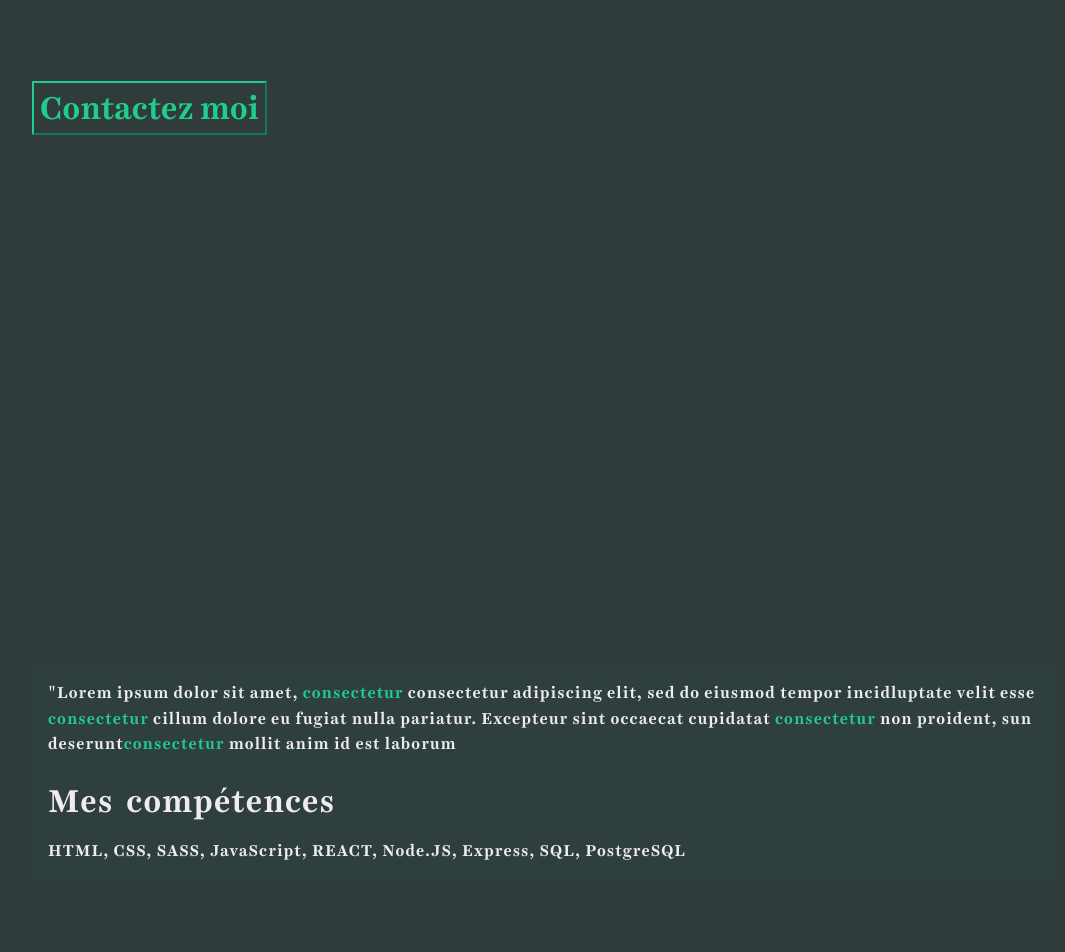
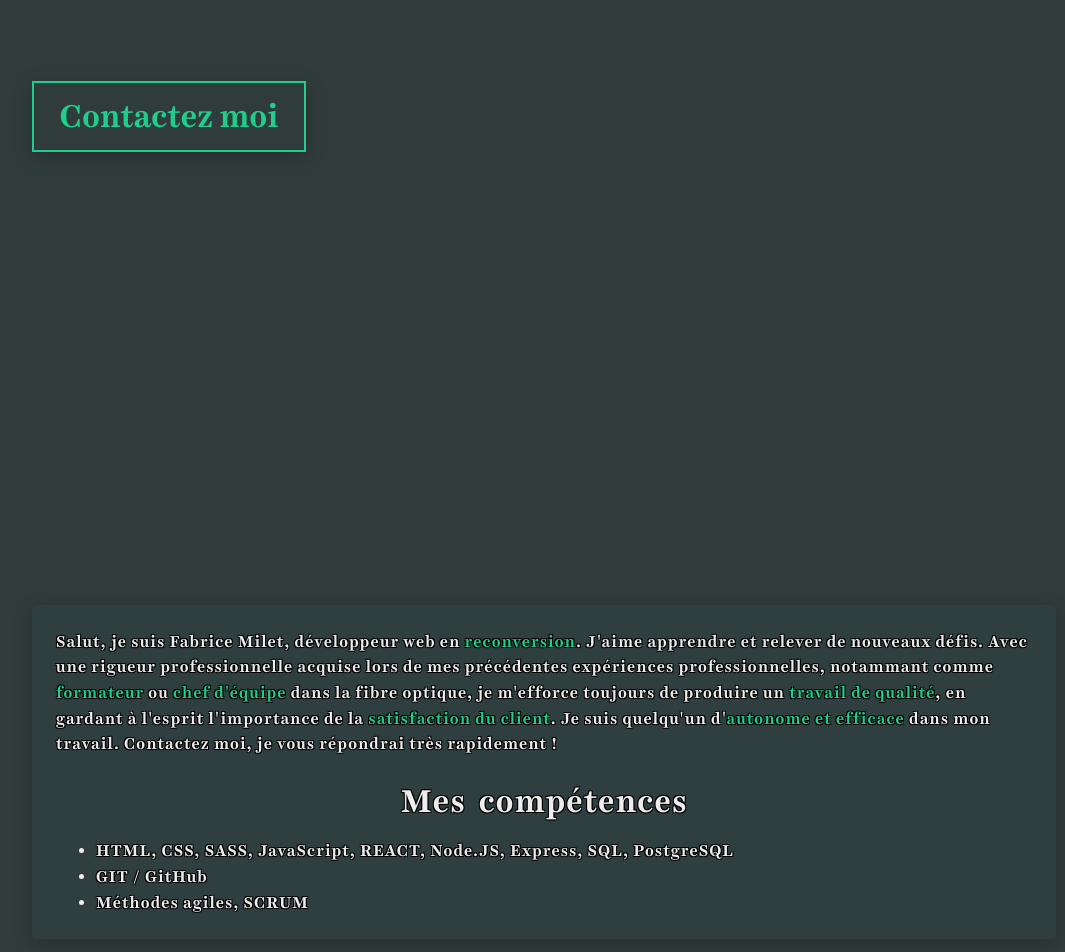
Before and after one commit to FabriceMilet/portfolio, a React (Create React App) app: page / in a window 1280 px wide. Shown: the part 428-1380 px from the top of the page, without its empty margins (96-1161 px from the left). Built offline with nearby package versions, Linux system fonts and the light colour scheme.

Commit message:
suite css

```diff
--- a/src/Components/AboutMe/AboutMe.js
+++ b/src/Components/AboutMe/AboutMe.js
@@ -8,16 +8,22 @@ export default function AboutMe({ className }) {
     <div className={className}>
       <div className="AboutMe-presentation">
         <div className="AboutMe-presentation__resume">
-        "Lorem ipsum dolor sit amet, <span>consectetur </span>consectetur adipiscing elit, sed
-        do eiusmod tempor incidluptate velit esse <span>consectetur </span> cillum dolore eu fugiat nulla
-        pariatur. Excepteur sint occaecat cupidatat <span>consectetur </span> non proident, sun deserunt
-        <span>consectetur </span>mollit anim id est laborum
+        Salut, je suis Fabrice Milet, développeur web en <span>reconversion</span>. J'aime apprendre et relever
+        de nouveaux défis.
+        Avec une rigueur professionnelle acquise lors de mes précédentes expériences professionnelles, notammant comme <span>formateur </span>
+        ou <span>chef d'équipe</span> dans la fibre optique, je m'efforce toujours de produire un <span>travail de qualité</span>,
+        en gardant à l'esprit l'importance de la <span>satisfaction du client</span>. Je suis quelqu'un d'<span>autonome et efficace</span> dans mon travail.
+        <span className="AboutMe-presentation__link"> Contactez moi</span>, je vous répondrai très rapidement !
         </div>
         <div className="AboutMe-presentation__skills">
           <h1><span>M</span><span>e</span><span>s</span>
            <span>c</span><span>o</span><span>m</span><span>p</span><span>é</span><span>t</span><span>e</span><span>n</span><span>c</span><span>e</span><span>s</span>
            </h1>
-          <p>HTML, CSS, SASS, JavaScript, REACT, Node.JS, Express, SQL, PostgreSQL</p>
+           <ul>
+          <li>HTML, CSS, SASS, JavaScript, REACT, Node.JS, Express, SQL, PostgreSQL</li>
+          <li>GIT / GitHub</li>
+          <li>Méthodes agiles, SCRUM</li>
+          </ul>
         </div>
       </div>
       <div className="AboutMe-canvas">
--- a/src/Components/AboutMe/AboutMe.scss
+++ b/src/Components/AboutMe/AboutMe.scss
@@ -7,17 +7,23 @@
     flex-direction: column;
     justify-content: center;
     align-items: center;
+    font-weight: regular;
 
     &-presentation {
+        text-shadow:
+        -1px -1px 0 #000,
+        1px -1px 0 #000,
+        -1px 1px 0 #000,
+        1px 1px 0 #000;
         display: inline-block;
         width: 80%;
         margin: auto;
         background-color: vars.$grayish-light;
-        padding: 1rem;
+        padding: 1.5rem;
         border-radius: 5px;
         color: vars.$white ;
         line-height: 1.6rem;
-        // font-weight: bold;
+        box-shadow: 0 5px 20px rgba(0, 0, 0, 0.2);
         letter-spacing: 1px;
         position: absolute;
         z-index: 1;
@@ -31,12 +37,21 @@
 
         &__skills h1 {
             margin-bottom: 1.5rem;
+            text-align: center;
 
             & span:hover {
-                text-shadow: 0 0 1px #fff, 0 0 2px #fff, 0 0 4px #fff, 0 0 8px #0ff, 0 0 16px #0ff, 0 0 20px #0ff, 0 0 25px #0ff;
+                text-shadow: 0 0 1px #fff, 0 0 2px #fff, 0 0 4px #fff, 0 0 8px #0ff, 0 0 16px #0ff, 0 0 20px #0ff;
             }
             & span:nth-child(3){
                 margin-right: .8rem;
+            }
+        }
+        &__link{
+            color: vars.$white !important;
+            cursor: pointer;
+
+            &:hover{
+                color: vars.$green!important ;
             }
         }
     }
@@ -63,3 +78,9 @@
     background-color: vars.$greenish;
     // transition: background-color 1s;
 }
+
+@media (max-width: 1024px) {
+    h1 {
+        font-size: 1.5rem;
+    }
+ }
--- a/src/Components/Home/Home.js
+++ b/src/Components/Home/Home.js
@@ -5,7 +5,7 @@ export default function Home({className}) {
     <div className={className}>
       <div className="Home-container">
             <span>Fabrice Milet</span>
-            <span>développeur web</span>
+            <span>développeur Web & Mobile</span>
             <span>Bienvenue sur mon portfolio</span>
             <span>
             <button className="Home-button">Contactez moi</button>
--- a/src/Components/Home/Home.scss
+++ b/src/Components/Home/Home.scss
@@ -1,65 +1,92 @@
 @use "../../style/vars";
-.Home{
+
+.Home {
   font-size: 2rem;
   color: vars.$white;
   height: 800px;
   text-transform: uppercase;
   background-color: vars.$gray;
-    // transition: background-color 1s;
 
-    &-container{
+  &-container {
     padding-top: 9rem;
     width: 80vw;
     height: 110vh;
-        // margin: 8% auto 0;
     margin: auto;
     display: flex;
     flex-direction: column;
     gap: 10%;
+
     & span {
       position: relative;
       opacity: 0;
       animation: cascade 1s ease-in-out forwards;
     }
+
     & span:nth-child(2) {
       animation-delay: 0.3s;
     }
+
     & span:nth-child(3) {
       animation-delay: 0.6s;
       color: rgba(239, 236, 236, 0.7);
     }
+
     & span:nth-child(4) {
       animation-delay: 0.9s;
     }
   }
+
   &-button {
+    padding: 0.6rem 1.6rem;
+    border: 2px solid vars.$green;
+    position: relative;
+    overflow: hidden;
     background-color: transparent;
-      border-color: vars.$green;
-      color:vars.$green;
+    transition: .3s;
+    z-index: 1;
+    font-family: inherit;
+    color: vars.$green;
+    box-shadow: 0 5px 20px rgba(0, 0, 0, 0.2);
 
-      &:hover{
+    &::before {
+      content: '';
+      width: 0;
+      height: 360%;
+      position: absolute;
+      top: 50%;
+      left: 50%;
+      transform: translate(-50%, -50%) rotate(45deg);
+      background: vars.$green;
+      transition: .5s ease;
+      display: block;
+      z-index: -1;
+    }
+
+    &:hover {
       cursor: pointer;
-        background-color: vars.$green;
-        color: vars.$white;
-        border-color: vars.$white;
-        transition-duration: 0.4s;
-        box-shadow: 0px 4px 12px 0px rgba(239,236,236,0.15);
-        transform: translateY(-2px);
+      color: vars.$gray;
+
+      &::before {
+        width: 105%;
       }
     }
   }
-.gray{
+
+  .gray {
     background-color: vars.$gray;
   }
-.greenish{
+
+  .greenish {
     background-color: vars.$greenish !important;
-  // transition: background-color 1s;
   }
+}
+
 @keyframes cascade {
   from {
     top: -50px;
     opacity: 0;
   }
+
   to {
     top: 0;
     opacity: 1;
```
Lines whose indentation alone changed are shown as unchanged.
